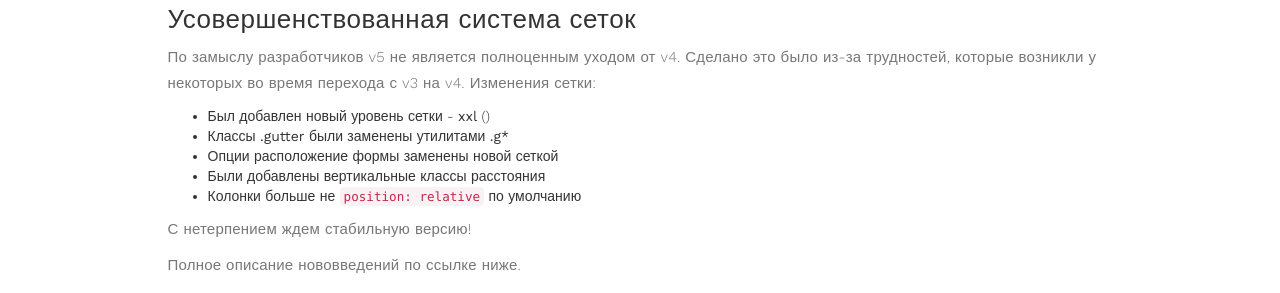
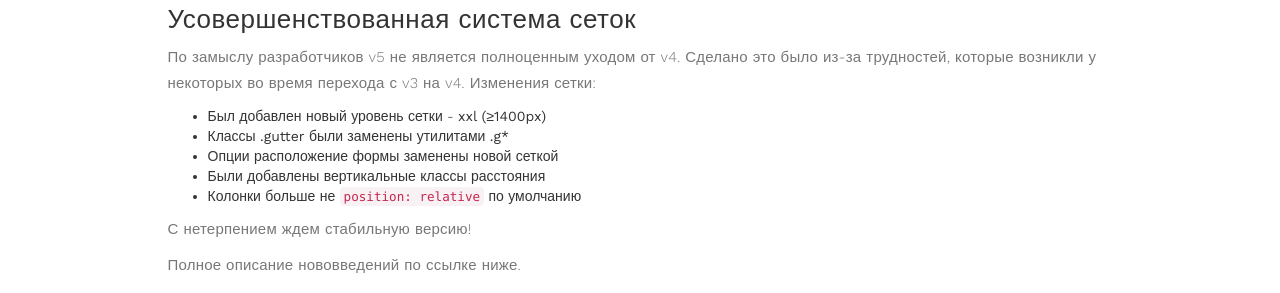
Before and after one commit to d27o/d27o.github.io, a Jekyll site: the page built from _posts/2020-07-05-bootstrap-5-alpha.markdown, in a window 1280 px wide. Shown: the part 1214-1507 px from the top of the page. Built offline with Jekyll 4.4.1, drawn with Linux system fonts in a browser that asks for light colours.

Commit message:
fix(post):added "≥1400px"

```diff
--- a/_posts/2020-07-05-bootstrap-5-alpha.markdown
+++ b/_posts/2020-07-05-bootstrap-5-alpha.markdown
@@ -27,7 +27,7 @@ date: '2020-07-05 12:00:00'
 ### Усовершенствованная система сеток
 По замыслу разработчиков v5 не является полноценным уходом от v4. Сделано это было из-за трудностей, которые возникли у некоторых во время перехода с v3 на v4.
 Изменения сетки:
-* Был добавлен новый уровень сетки - **xxl** ()
+* Был добавлен новый уровень сетки - **xxl (≥1400px)**
 * Классы **.gutter** были заменены утилитами **.g\***
 * Опции расположение формы заменены новой сеткой
 * Были добавлены вертикальные классы расстояния
```
